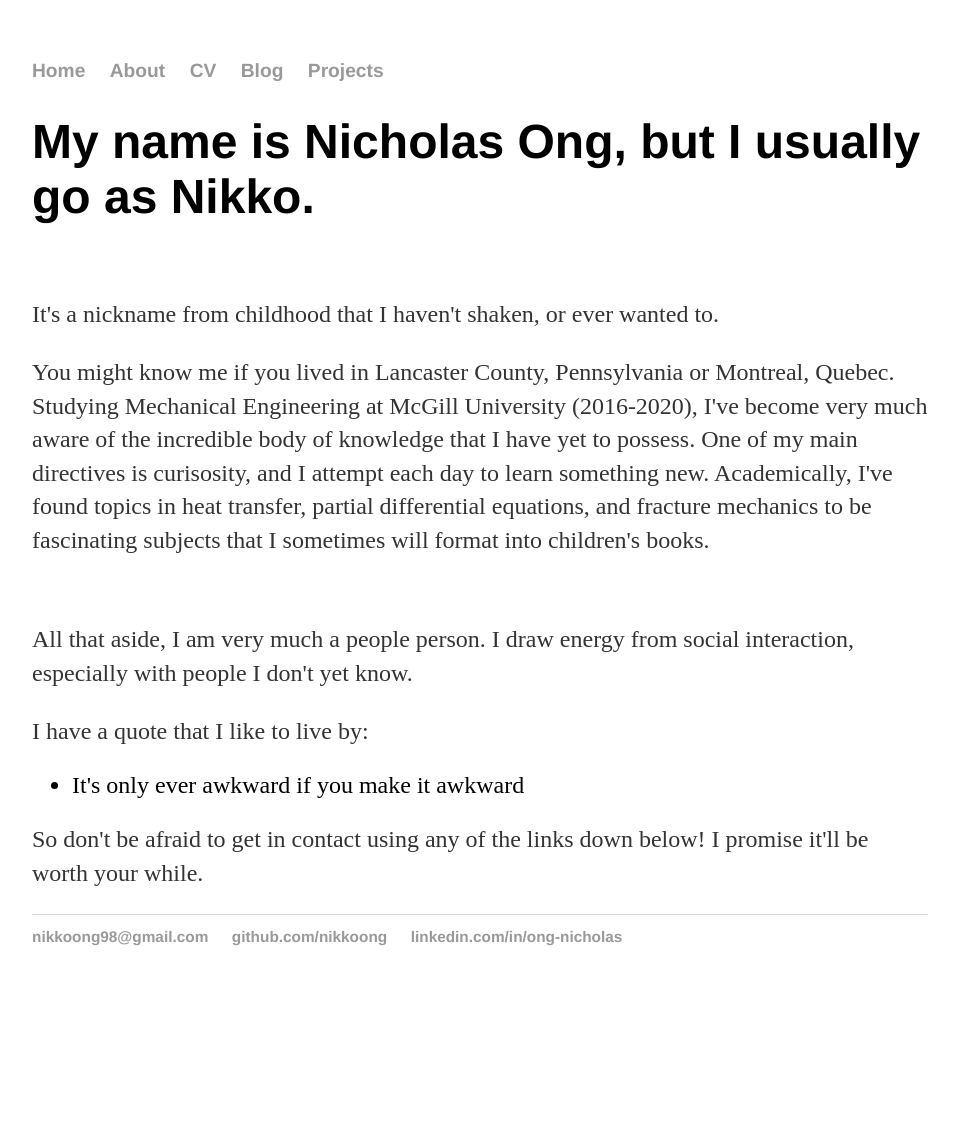
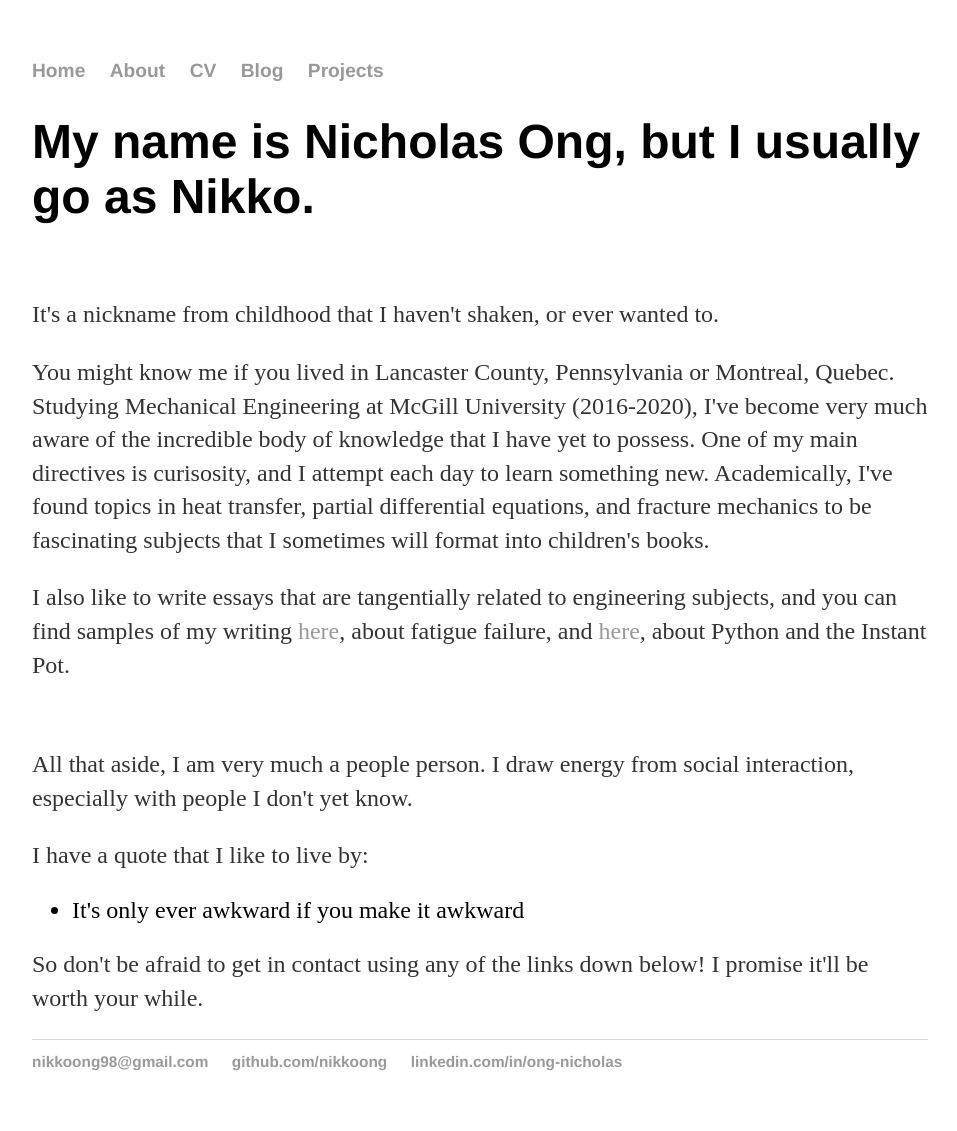
Before and after one commit to nikkoong/nikkoong.github.io, a Jekyll site: the page built from index.html, in a window 1280 px wide. Shown: the whole page, without its empty margins (160-1117 px from the left). Built offline with Jekyll 4.4.1, drawn with Linux system fonts in a browser that asks for light colours; before the commit the page ends 1006 px from its top, so only the background shows below that.

Commit message:
Update index.html

```diff
--- a/index.html
+++ b/index.html
@@ -7,6 +7,8 @@ title: Nikko's Landing Page
 <br>
 <p>It's a nickname from childhood that I haven't shaken, or ever wanted to. </p>
 <p>You might know me if you lived in Lancaster County, Pennsylvania or Montreal, Quebec. Studying Mechanical Engineering at McGill University (2016-2020), I've become very much aware of the incredible body of knowledge that I have yet to possess. One of my main directives is curisosity, and I attempt each day to learn something new. Academically, I've found topics in heat transfer, partial differential equations, and fracture mechanics to be fascinating subjects that I sometimes will format into children's books.</p>
+
+<p> I also like to write essays that are tangentially related to engineering subjects, and you can find samples of my writing <a href="https://nikkoong.github.io/blog/2020/04/27/An-Essay">here</a>, about fatigue failure, and <a href="https://medium.com/swlh/instant-pot-and-python-birds-of-a-feather-7f03c329bd17">here</a>, about Python and the Instant Pot. </p>
 
 <br>
 <p>All that aside, I am very much a people person. I draw energy from social interaction, especially with people I don't yet know.</p>
```
